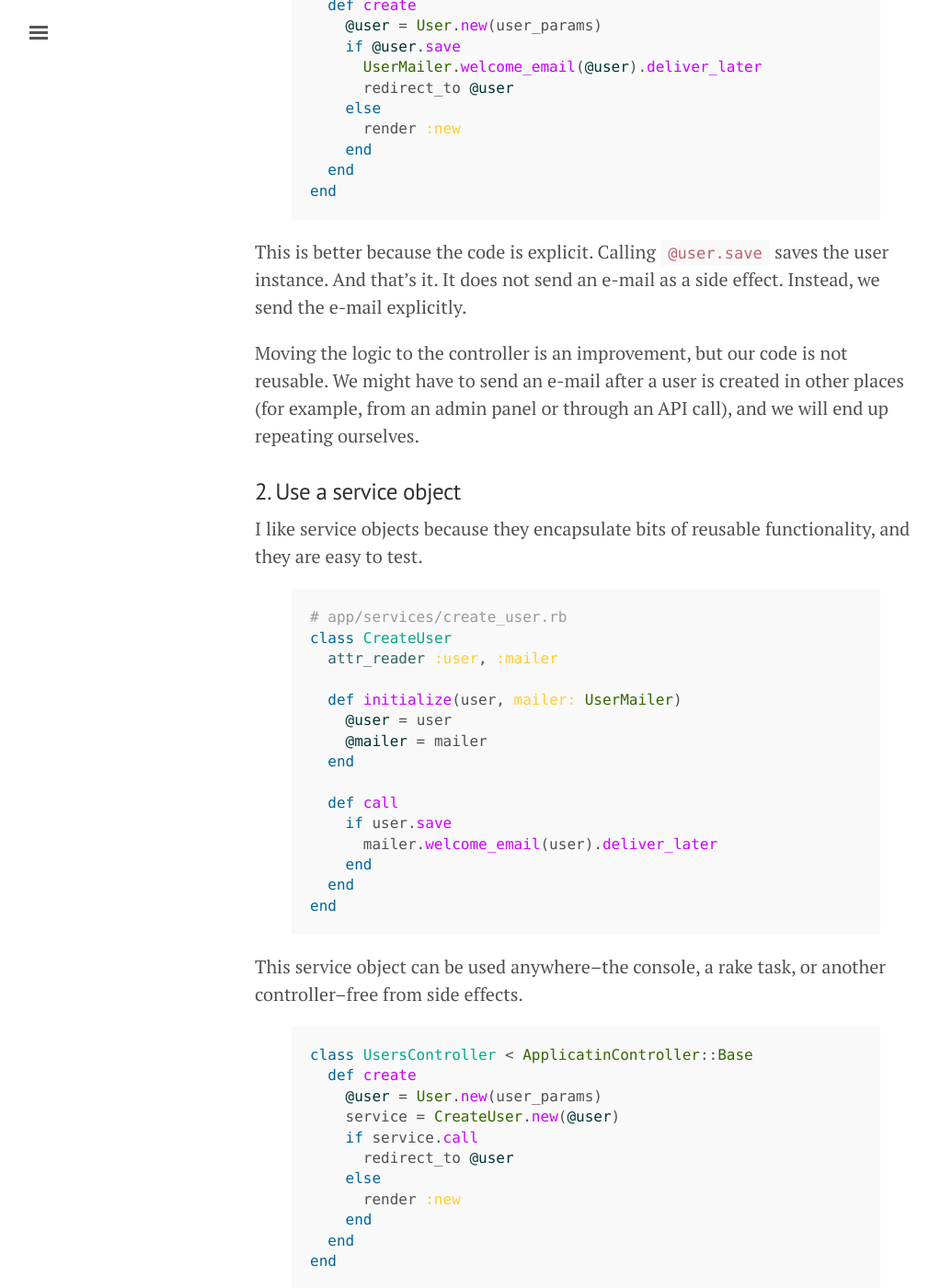
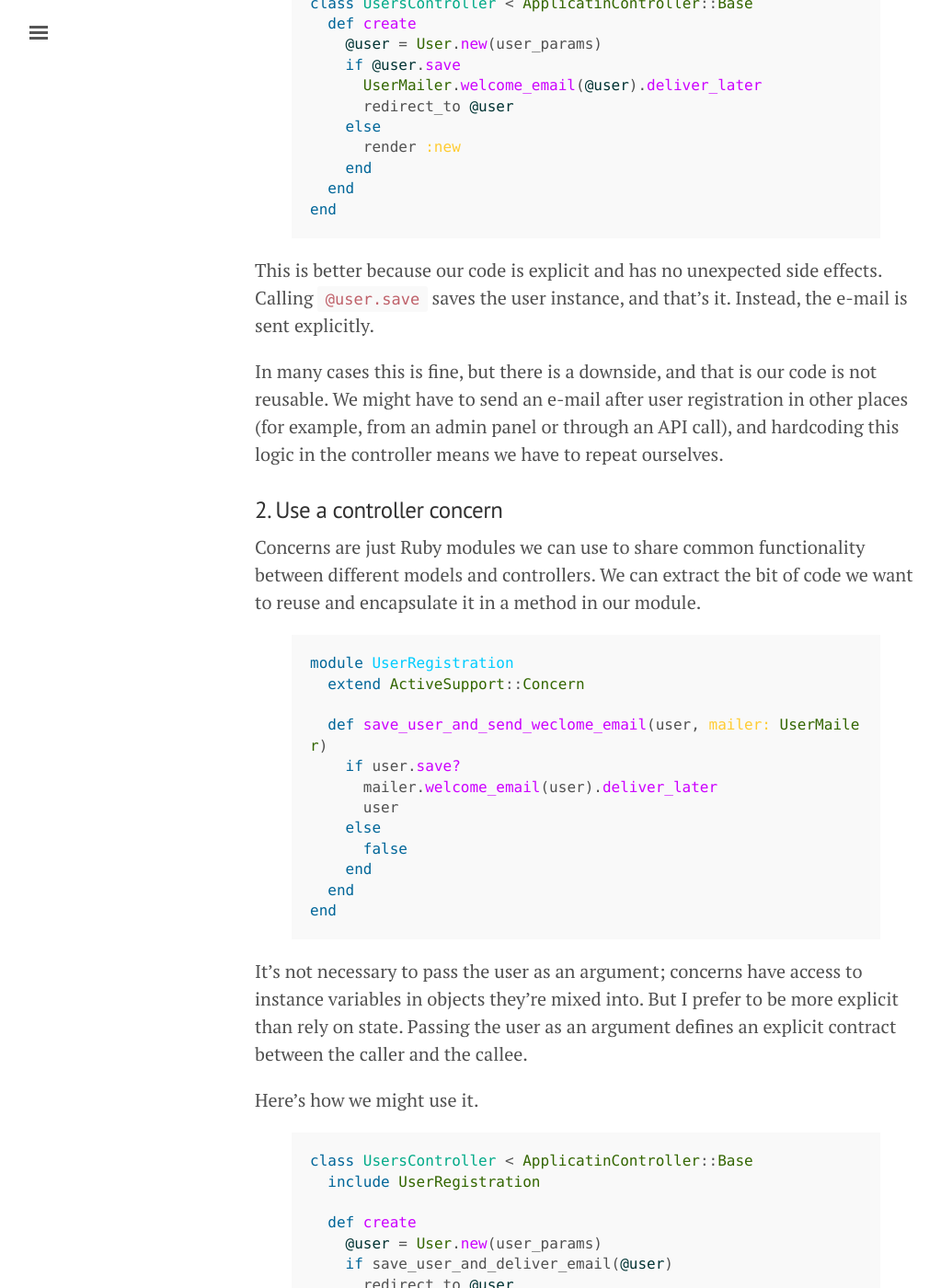
Before and after one commit to abitdodgy/blog, a Jekyll site: the page built from _posts/2015-09-20-four-alternatives-to-using-activerecord-callbacks-and-observers.md, in a window 1280 px wide and 1400 px high, scrolled down 996 px. Shown: the whole window at 92% size, without its empty margins (3-1026 px from the left). Built offline with Jekyll 4.4.1, drawn with Linux system fonts in a browser that asks for light colours; some of the changed text lies outside the part shown.

Commit message:
improves callbacks post

```diff
--- a/_posts/2015-09-20-four-alternatives-to-using-activerecord-callbacks-and-observers.md
+++ b/_posts/2015-09-20-four-alternatives-to-using-activerecord-callbacks-and-observers.md
@@ -3,9 +3,11 @@
 title: Four alternatives to using ActiveRecord Callbacks and Observers
 ---
 
-An exhaustive amount of literature has been written about ActiveRecord callbacks, and in particular why they can be a dreadful idea. I don't want to repeat what many others said; rather, I want to demonstrate four alternatives to using callbacks.
+Callbacks suck, and many experienced Rails programmers will tell you so. It took me a couple of years to finally understand why, but I did eventually, and I have rarely used them since.
 
-First, let's look at a scenario. You have probably seen this example before.
+If we should avoid callbacks, what should we use instead?
+
+First, let's look at a naive scenario. You have probably seen a similar example before.
 
 {% highlight ruby %}
 class User < ActiveRecord::Base
@@ -19,7 +21,7 @@
 end
 {% endhighlight %}
 
-A user registers, and he or she is sent a welcome e-mail. We already know that in most cases this is a bad[^1] idea. Let's look other ways to do this without using callbacks.
+A user registers and he or she is sent a welcome e-mail. We know that in most cases this is a bad[^1] idea. So how can we make this better?
 
 ### 1. Send the e-mail from the controller
 
@@ -39,13 +41,53 @@
 end
 {% endhighlight %}
 
-This is better because the code is explicit. Calling `@user.save` saves the user instance. And that's it. It does not send an e-mail as a side effect. Instead, we send the e-mail explicitly.
+This is better because our code is explicit and has no unexpected side effects. Calling `@user.save` saves the user instance, and that's it. Instead, the e-mail is sent explicitly.
 
-Moving the logic to the controller is an improvement, but our code is not reusable. We might have to send an e-mail after a user is created in other places (for example, from an admin panel or through an API call), and we will end up repeating ourselves.
+In many cases this is fine, but there is a downside, and that is our code is not reusable. We might have to send an e-mail after user registration in other places (for example, from an admin panel or through an API call), and hardcoding this logic in the controller means we have to repeat ourselves.
 
-### 2. Use a service object
+### 2. Use a controller concern
 
-I like service objects because they encapsulate bits of reusable functionality, and they are easy to test.
+Concerns are just Ruby modules we can use to share common functionality between different models and controllers. We can extract the bit of code we want to reuse and encapsulate it in a method in our module.
+
+{% highlight ruby %}
+module UserRegistration
+  extend ActiveSupport::Concern
+
+  def save_user_and_send_weclome_email(user, mailer: UserMailer)
+    if user.save?
+      mailer.welcome_email(user).deliver_later
+      user
+    else
+      false
+    end
+  end
+end
+{% endhighlight %}
+
+It's not necessary to pass the user as an argument; concerns have access to instance variables in objects they're mixed into. But I prefer to be more explicit than rely on state. Passing the user as an argument defines an explicit contract between the caller and the callee.
+
+Here's how we might use it.
+
+{% highlight ruby %}
+class UsersController < ApplicatinController::Base
+  include UserRegistration
+
+  def create
+    @user = User.new(user_params)
+    if save_user_and_deliver_email(@user)
+      redirect_to @user
+    else
+      render :new
+    end
+  end
+end
+{% endhighlight %}
+
+Concerns give us code reuse, but at the cost of increased abstraction. For example, you can't immediately see what `save_user_and_deliver_email` does, and to find out you must open another file. It is also not immediately obvious where else this method is being used.
+
+### 3. Use a service object
+
+Service objects encapsulate bits of reusable functionality in their own class. Because they're not modules, they don't bloat other classes or suffer from the same issues that concerns do. They are easy to reason about, and a joy to test.
 
 {% highlight ruby %}
 # app/services/create_user.rb
@@ -60,12 +102,15 @@
   def call
     if user.save
       mailer.welcome_email(user).deliver_later
+      user
+    else
+      false
     end
   end
 end
 {% endhighlight %}
 
-This service object can be used anywhere--the console, a rake task, or another controller--free from side effects.
+We can reuse this service object from anywhere--the console, a rake task, or another controller--free from side effects.
 
 {% highlight ruby %}
 class UsersController < ApplicatinController::Base
@@ -81,7 +126,7 @@
 end
 {% endhighlight %}
 
-It's also extensible. Let's say that, besides sending an e-mail, we need to create an activity. Extending the functionality of the service object is easy.
+I find service objects are easy to extend. Let's say that, besides sending an e-mail, we need to create an activity item for a feed. This is an easy change to make.
 
 {% highlight ruby %}
 class CreateUser
@@ -95,21 +140,22 @@
 end
 {% endhighlight %}
 
-### 3. Use a model method
+### 4. Use a model method
 
-If service objects are not your thing, you can replace the callback with a regular method in the model.
+If you don't find the benefits concerns and service objects attractive, you can replace the callback with a regular method in your model.
 
 {% highlight ruby %}
 class User < ActiveRecord::Base
   def save_and_deliver_email(mailer: UserMailer)
     if save
       mailer.welcome_email(self).deliver_later
+      self
+    else
+      false
     end
   end
 end
 {% endhighlight %}
-
-Although this approach is better than using a callback, I don't like it. The model is responsible for persistence and its internal business logic. It should not concern itself with sending e-mails.
 
 {% highlight ruby %}
 class UsersController < ApplicatinController::Base
@@ -122,40 +168,7 @@
 end
 {% endhighlight %}
 
-Still, this is better.
-
-### 4. Use a concern
-
-Concerns are another tool at our disposal. And since a concern is a module, we can mix it where we need it, making it reusable.
-
-{% highlight ruby %}
-module UserRegistration
-  extend ActiveSupport::Concern
-
-  def save_user_and_send_weclome_email(user, mailer: UserMailer)
-    if user.save
-      mailer.welcome_email(user).deliver_later
-    end
-  end
-end
-{% endhighlight %}
-
-We don't have to pass the user as an argument; concerns have access to instance variables in objects they're mixed into. But I consider this an anti-pattern. Passing the user as an argument defines an explicit contract between the caller and the method instead of relying on external state.
-
-{% highlight ruby %}
-class UsersController < ApplicatinController::Base
-  include UserRegistration
-
-  def create
-    @user = User.new(user_params)
-    if save_user_and_deliver_email(@user)
-      redirect_to @user
-    else
-      render :new
-    end
-  end
-end
-{% endhighlight %}
+Although this is an improvement on callbacks, I don't like it. In my opinion, an ActiveRecord model should be responsible for its persistence and internal business logic. It should not concern itself with sending e-mails.
 
 ## When do I use callbacks?
 
@@ -186,7 +199,7 @@
 
   # We can check for the presence of `value`, but we don't want to.
   # It will be a blank string if a form is submitted with a blank email.
-  # So we avoid a `Nil` error. Otherwise, a `Nil` error is something we want.
+  # So we avoid a `nil` error. Otherwise, a `nil` error is something we want.
   def email=(value)
     super(value.downcase)
   end
```
Also changed, not shown: other parts of _posts/2015-09-20-four-alternatives-to-using-activerecord-callbacks-and-observers.md (+2 -4 lines), _posts/2015-08-30-adding-a-dynamic-maintenance-mode-for-your-rails-app.md (added, +239 -0 lines).
